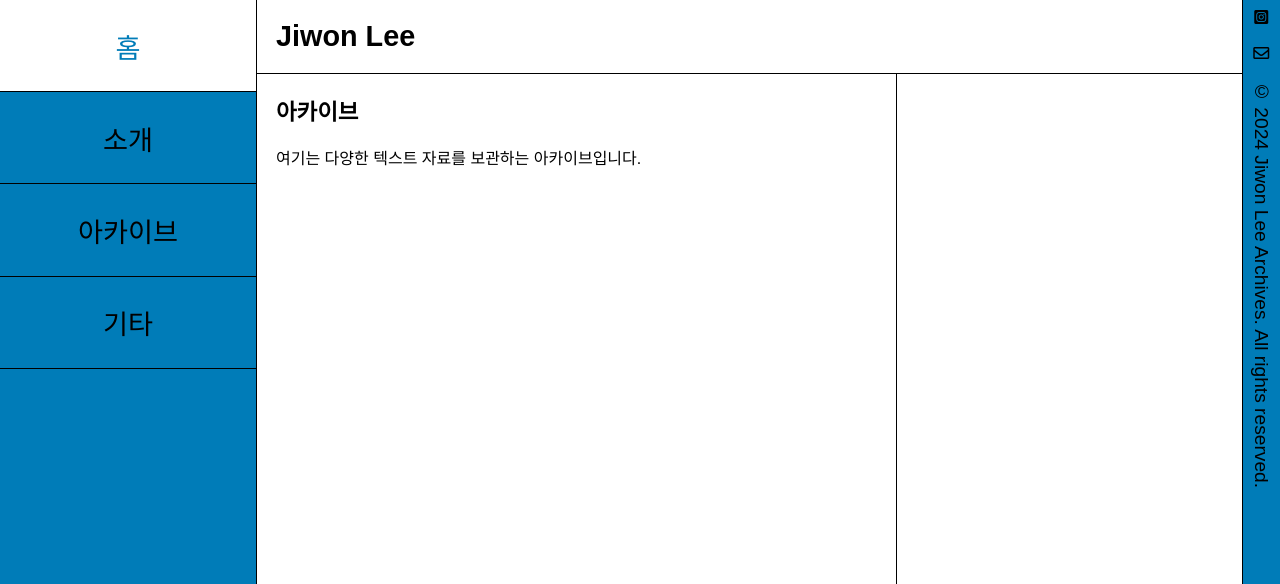
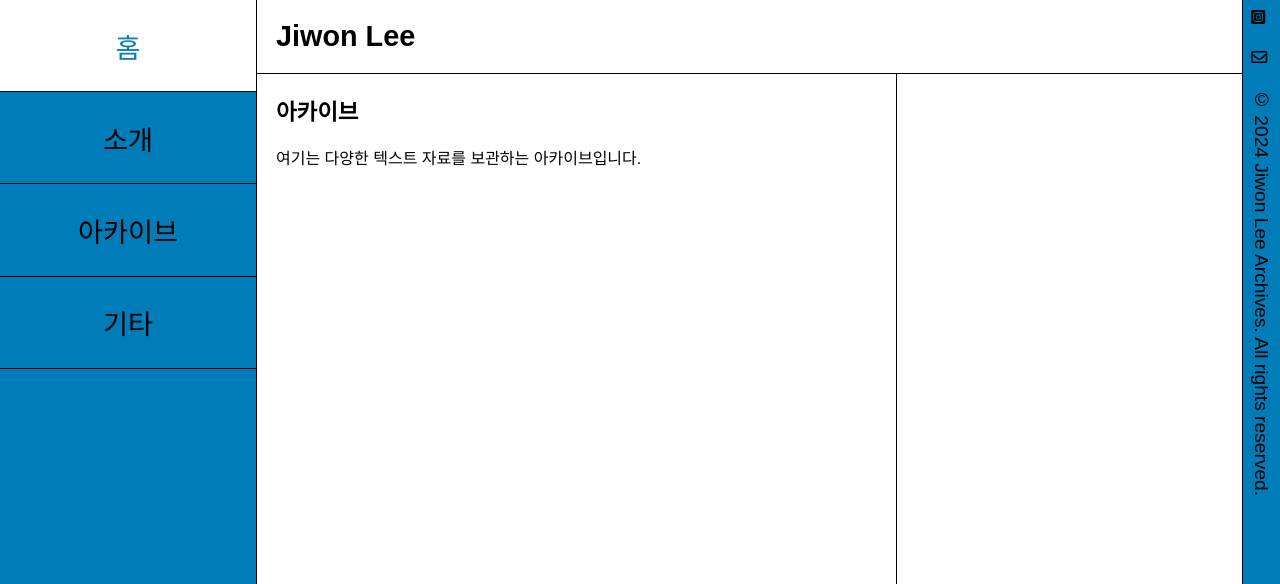
Before and after one commit to LfayeJ/archives, a Jekyll site: the page built from index.html, in a window 1280 px wide. Shown: the top 584 px of the page. Built offline with Jekyll 4.4.1, drawn with Linux system fonts in a browser that asks for light colours; some web fonts are replaced.

Commit message:
Update styles.css

```diff
--- a/assets/css/styles.css
+++ b/assets/css/styles.css
@@ -115,6 +115,11 @@ h1, h2 {
 
 .additional-side-menu span:last-child, .additional-side-menu a:last-child {
   margin-bottom: 0; /* 마지막 아이템의 마진을 제거 */
+}
+
+.additional-side-menu i, .additional-side-menu img {
+  width: 20px; /* 원하는 아이콘 너비로 설정 */
+  height: 20px; /* 원하는 아이콘 높이로 설정 */
 }
 
 .side-title {
```
